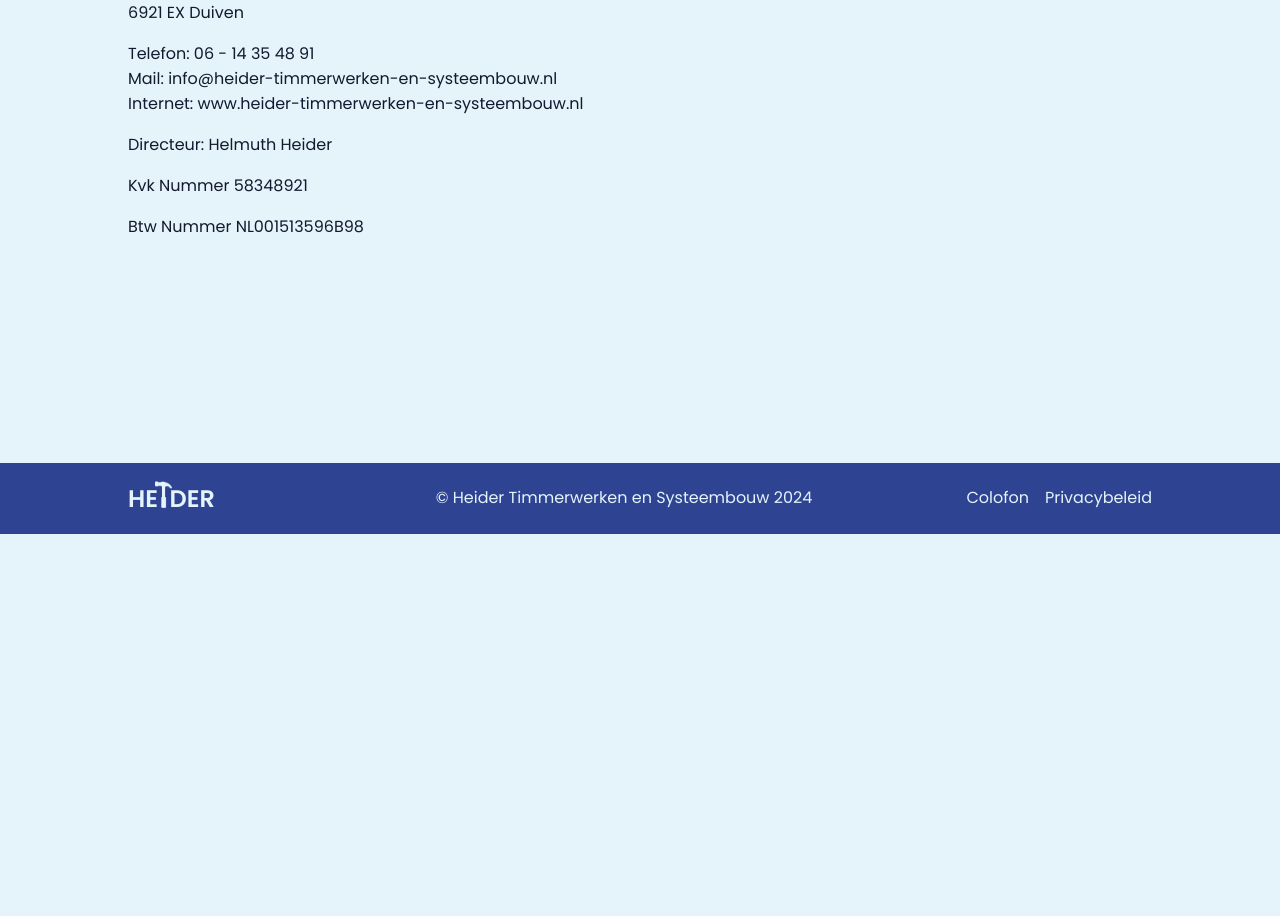
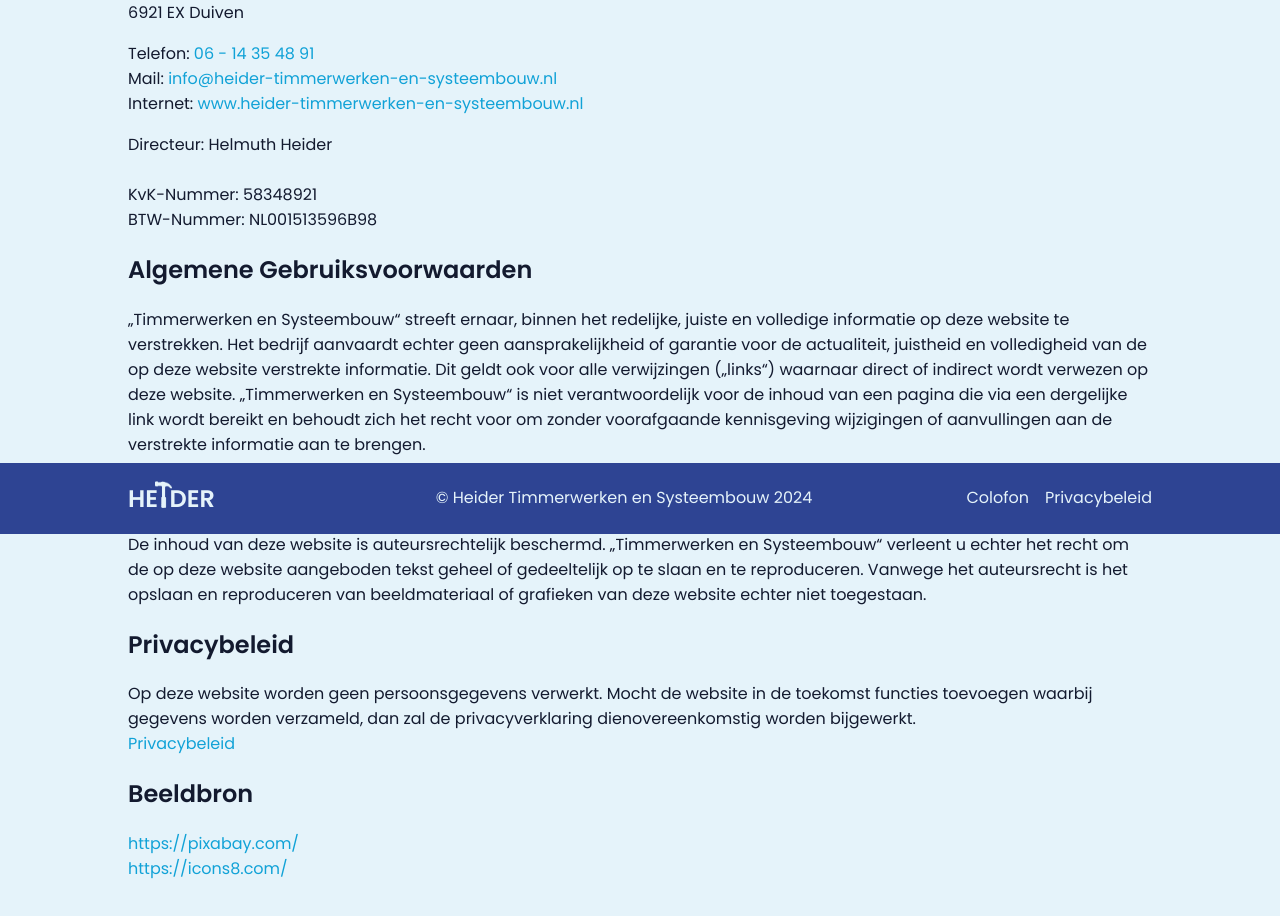
Before and after one commit to sjaroni/timmerwerken, an Angular app: page /imprint in a window 1280 px wide. Shown: the part 266-1182 px from the top of the page. Before the commit the page ends 800 px from the top, so only its background shows below. Built offline with nearby package versions, Linux system fonts and the light colour scheme.

Commit message:
content and style: update text and colors

```diff
--- a/src/app/imprint/imprint.component.html
+++ b/src/app/imprint/imprint.component.html
@@ -2,8 +2,43 @@
   <section>
     <app-page-title></app-page-title>
     <app-contact></app-contact>
-    <p>Directeur: Helmuth Heider</p>
-    <p>Kvk Nummer 58348921</p>
-    <p>Btw Nummer NL001513596B98</p>
+    <p>
+      Directeur: Helmuth Heider <br /><br />
+      KvK-Nummer: 58348921
+      <br />
+      BTW-Nummer: NL001513596B98
+    </p>
+
+    <h2>Algemene Gebruiksvoorwaarden</h2>
+    „Timmerwerken en Systeembouw“ streeft ernaar, binnen het redelijke, juiste
+    en volledige informatie op deze website te verstrekken. Het bedrijf
+    aanvaardt echter geen aansprakelijkheid of garantie voor de actualiteit,
+    juistheid en volledigheid van de op deze website verstrekte informatie. Dit
+    geldt ook voor alle verwijzingen („links“) waarnaar direct of indirect wordt
+    verwezen op deze website. „Timmerwerken en Systeembouw“ is niet
+    verantwoordelijk voor de inhoud van een pagina die via een dergelijke link
+    wordt bereikt en behoudt zich het recht voor om zonder voorafgaande
+    kennisgeving wijzigingen of aanvullingen aan de verstrekte informatie aan te
+    brengen.
+
+    <h2>Aansprakelijkheidsverklaring</h2>
+    De inhoud van deze website is auteursrechtelijk beschermd. „Timmerwerken en
+    Systeembouw“ verleent u echter het recht om de op deze website aangeboden
+    tekst geheel of gedeeltelijk op te slaan en te reproduceren. Vanwege het
+    auteursrecht is het opslaan en reproduceren van beeldmateriaal of grafieken
+    van deze website echter niet toegestaan.
+
+    <h2>Privacybeleid</h2>
+    Op deze website worden geen persoonsgegevens verwerkt. Mocht de website in
+    de toekomst functies toevoegen waarbij gegevens worden verzameld, dan zal de
+    privacyverklaring dienovereenkomstig worden bijgewerkt.
+    <br>
+    <a href="/privacy-policy" class="hover-underline">Privacybeleid</a>
+
+    <h2>Beeldbron</h2>
+    <a href="https://pixabay.com/" class="hover-underline">https://pixabay.com/</a>
+    <br>
+    <a href="https://icons8.com/" class="hover-underline">https://icons8.com/</a>
+
   </section>
 </div>
--- a/src/app/imprint/imprint.component.scss
+++ b/src/app/imprint/imprint.component.scss
@@ -6,4 +6,14 @@
 
 section{
   width: 80%;
+
+  a {
+    text-decoration: none;
+    color: #11a2d7;
+  }
+
+  .hover-underline {
+    @include styles.hover-underline(#11a2d7, 3px, 0.4s);
+  }
+
 }
--- a/src/app/shared/components/contact/contact.component.scss
+++ b/src/app/shared/components/contact/contact.component.scss
@@ -3,9 +3,9 @@
 
 a {
   text-decoration: none;
-  color: #131a2f;
+  color: #11a2d7;
 }
 
 .hover-underline {
-  @include styles.hover-underline(#131a2f, 3px, 0.4s);
+  @include styles.hover-underline(#11a2d7, 3px, 0.4s);
 }
```
